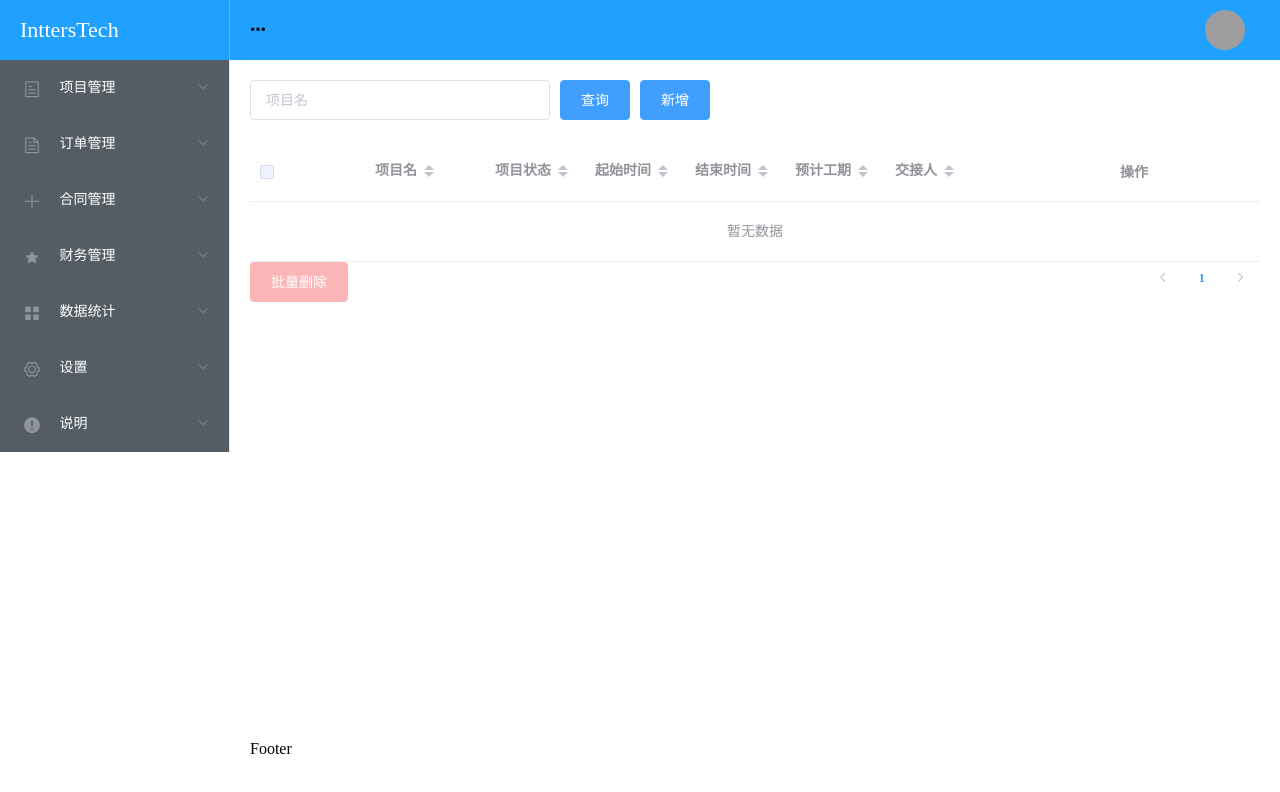
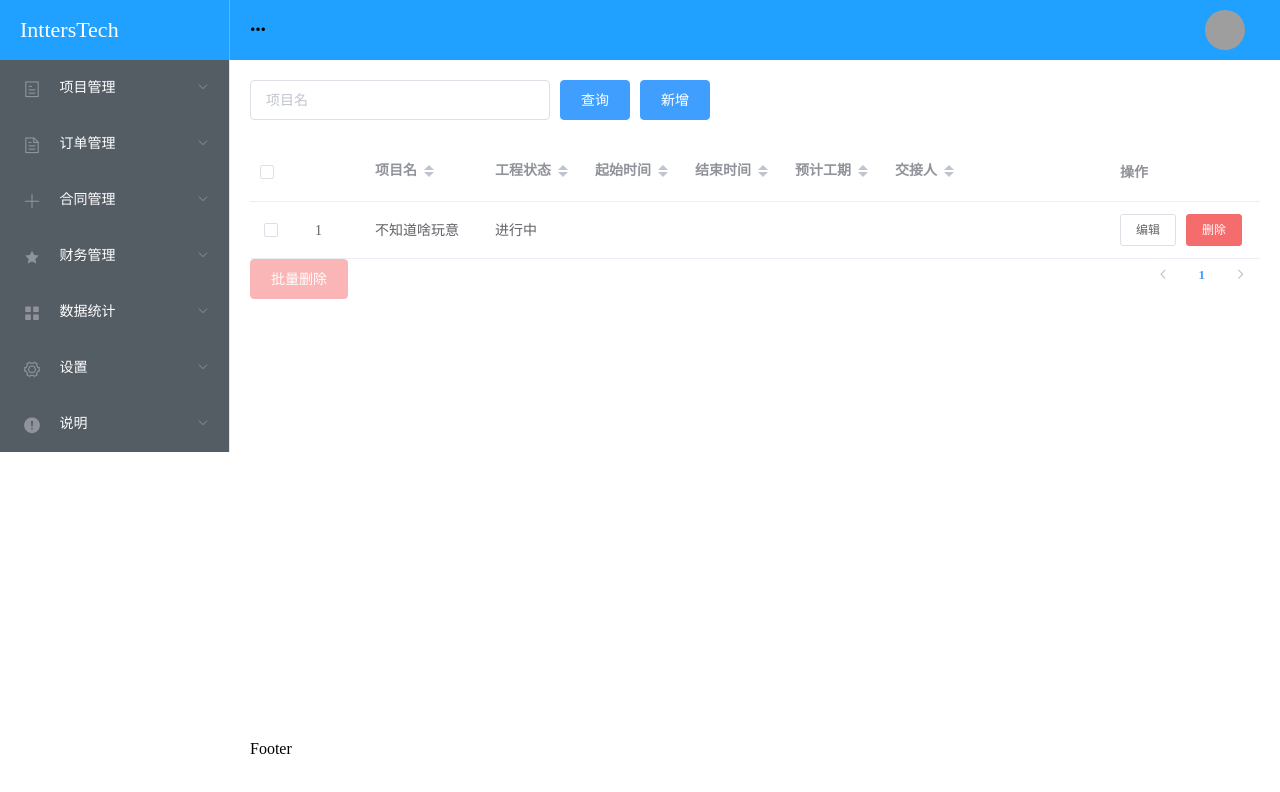
Before and after one commit to RogerLaw-BlingBling/OderSys-Vue, a Vue app: page /#/main/orderDescription in a window 1280 px wide. Shown: the top 792 px of the page. Built offline with nearby package versions, Linux system fonts and the light colour scheme; grey boxes are pictures that could not be loaded; what vue-particles would draw is missing.

Commit message:
modified:   package-lock.json 	modified:   src/components/views/orderDescription/orderDescription.vue

```diff
--- a/src/components/views/orderDescription/orderDescription.vue
+++ b/src/components/views/orderDescription/orderDescription.vue
@@ -25,12 +25,12 @@
     >
       <el-table-column type="selection" width="55"></el-table-column>
       <el-table-column type="index" width="60"></el-table-column>
-      <el-table-column prop="project-name" label="项目名" width="120" sortable></el-table-column>
-      <el-table-column prop="status" label="项目状态" width="100" sortable></el-table-column>
+      <el-table-column prop="projectname" label="项目名" width="120" sortable></el-table-column>
+      <el-table-column prop="status" label="工程状态" width="100" sortable></el-table-column>
       <el-table-column prop="begin-time" label="起始时间" width="100" sortable></el-table-column>
       <el-table-column prop="end-time" label="结束时间" width="100" sortable></el-table-column>
       <el-table-column prop="duration" label="预计工期" width="100" sortable></el-table-column>
-      <el-table-column prop="status" label="交接人" min-width="180" sortable></el-table-column>
+      <el-table-column prop="handlername" label="交接人" min-width="180" sortable></el-table-column>
       <el-table-column label="操作" width="150">
         <template scope="scope">
           <el-button size="small" @click="handleEdit(scope.$index, scope.row)">编辑</el-button>
@@ -50,20 +50,61 @@
         style="float:right;"
       ></el-pagination>
     </el-col>
+    <!-- 编辑界面 -->
+    <el-dialog title="编辑" v-model="editFormVisible" :close-on-click-modal="false">
+      <el-form :model="editForm" label-width="80px" rules="editFormRules" ref="editForm">
+        <el-form-item label="工程名" prop="projectName">
+          <el-input v-model="editForm.projectName" auto-complete="off"></el-input>
+        </el-form-item>
+        <el-form-item label="工程状态" prop="status">
+          <el-input v-model="editForm.projectName" auto-complete="off"></el-input>
+        </el-form-item>
+      </el-form>
+    </el-dialog>
   </section>
 </template>
 
 <script>
+import { write } from 'fs';
 export default {
   data() {
     return {
       filters: {
-        projectName: ''
+        id: '',
+        projectName: '',
+        status: '',
+        beginTime: '',
+        endTime: '',
+        duration: '',
+        contactPerson: ''
       },
-      projects: [],
+      projects: [
+        {
+          projectname: "不知道啥玩意",
+          status: "进行中"
+        }
+      ],
       total: 0,
       listLoading: false,
-      sels: [] //列表选中列
+      sels: [], //列表选中列
+
+      editFormVisible: false, //编辑界面是否显示
+      editLoading: false,
+      editFormRules: {
+        projectName: [
+          { required: true, message: "请输入项目名", trigger: "blur" }
+        ]
+      },
+      //编辑界面数据
+      editForm: {
+        id: '',
+        projectName: '',
+        status: '',
+        beginTime: '',
+        endTime: '',
+        duration: '',
+        contactPerson: ''
+      }
     };
   },
   methods: {
@@ -75,11 +116,15 @@ export default {
     //删除
     handleDel: function(index, row) {},
     //显示编辑界面
-    handleEdit: function(index, row) {},
+   handleEdit: function(index, row) {
+      this.editFormVisible = true;
+      this.editForm = Object.assign({}, row);
+      window.alert("点击成功");
+    },
     selsChange: function(sels) {
       this.sels = sels;
-    },//批量删除
-			batchRemove: function () {}
+    }, //批量删除
+    batchRemove: function() {}
   }
 };
 </script>
```
Also changed, not shown: 1 other file (tests, documents, lock files or other folders).
